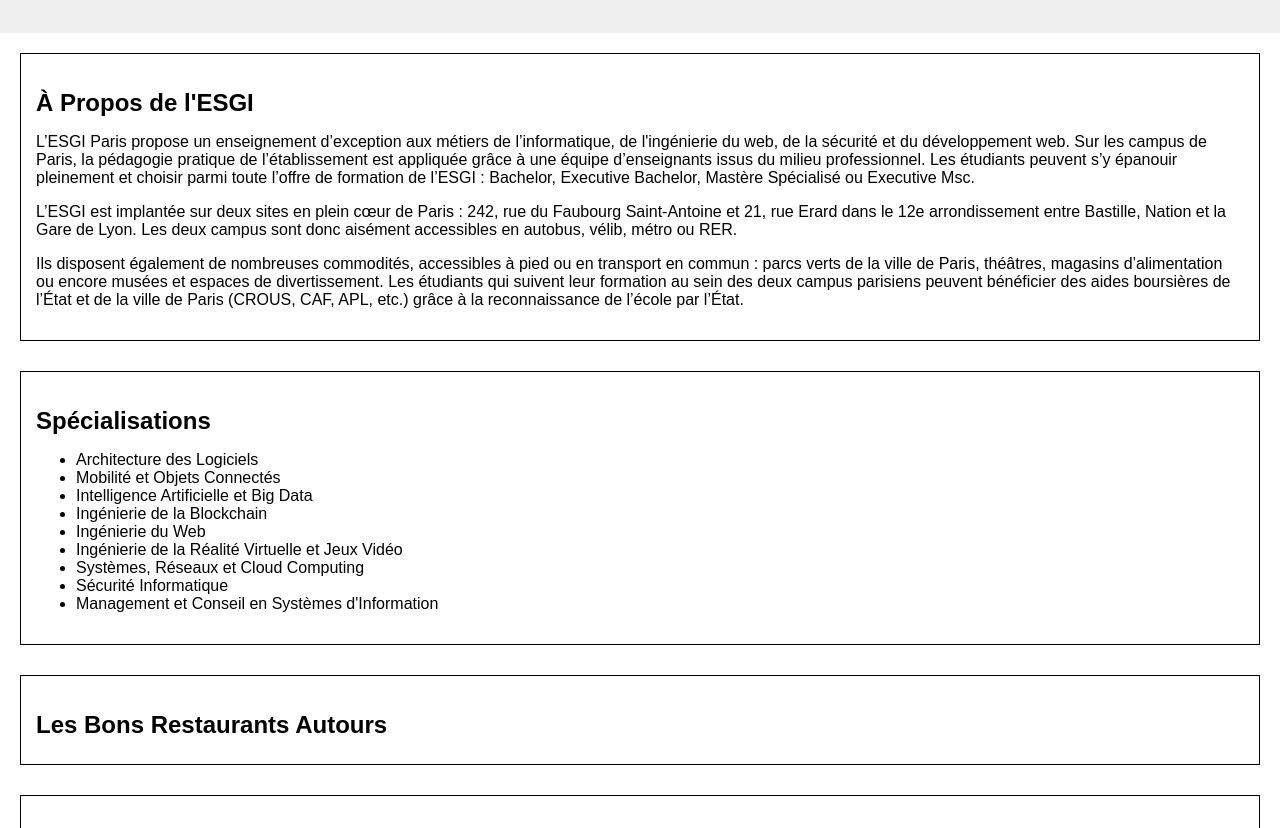
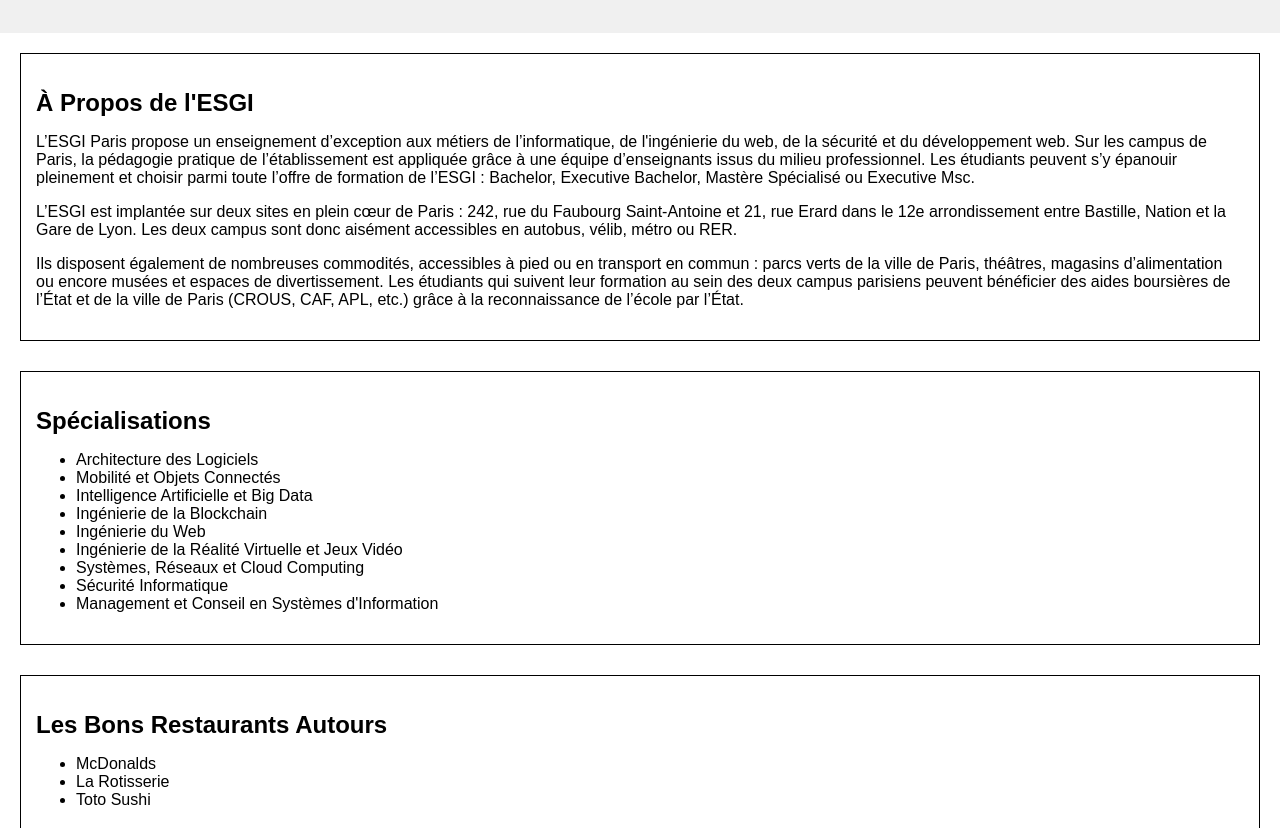
Before and after one commit to Akasuraax/TP-GIT, a plain HTML site: page index.html in a window 1280 px wide. Shown: the part 121-949 px from the top of the page. Drawn offline with Linux system fonts and the light colour scheme.

Commit message:
restaurants added in near_restaurants section added

```diff
--- a/index.html
+++ b/index.html
@@ -38,6 +38,11 @@
 
     <section id="near_restaurants">
       <h2>Les Bons Restaurants Autours</h2>
+      <ul>
+        <li>McDonalds</li>
+        <li>La Rotisserie</li>
+        <li>Toto Sushi</li>
+      </ul>
     </section>
 
     <section id="address">
```
